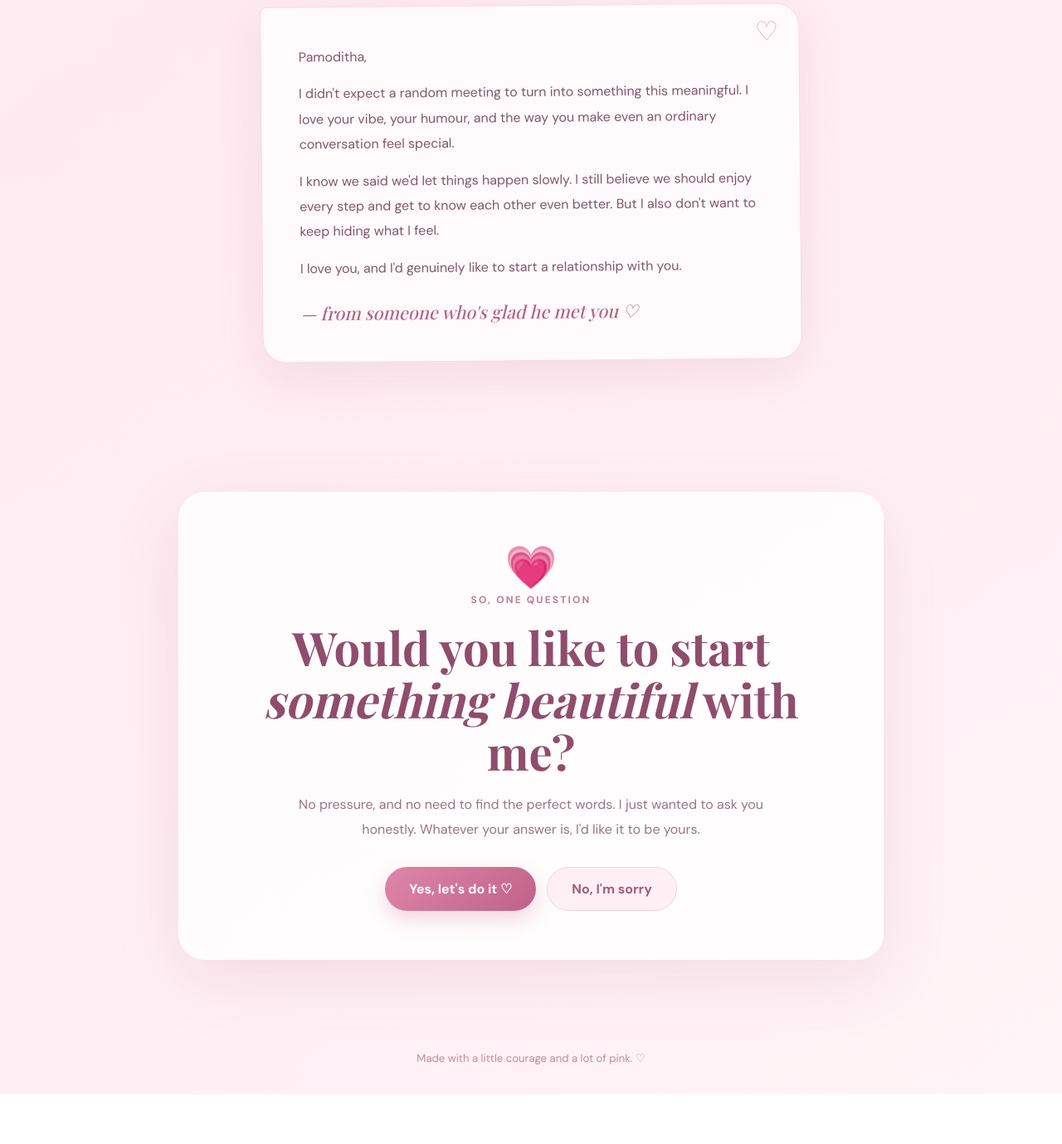
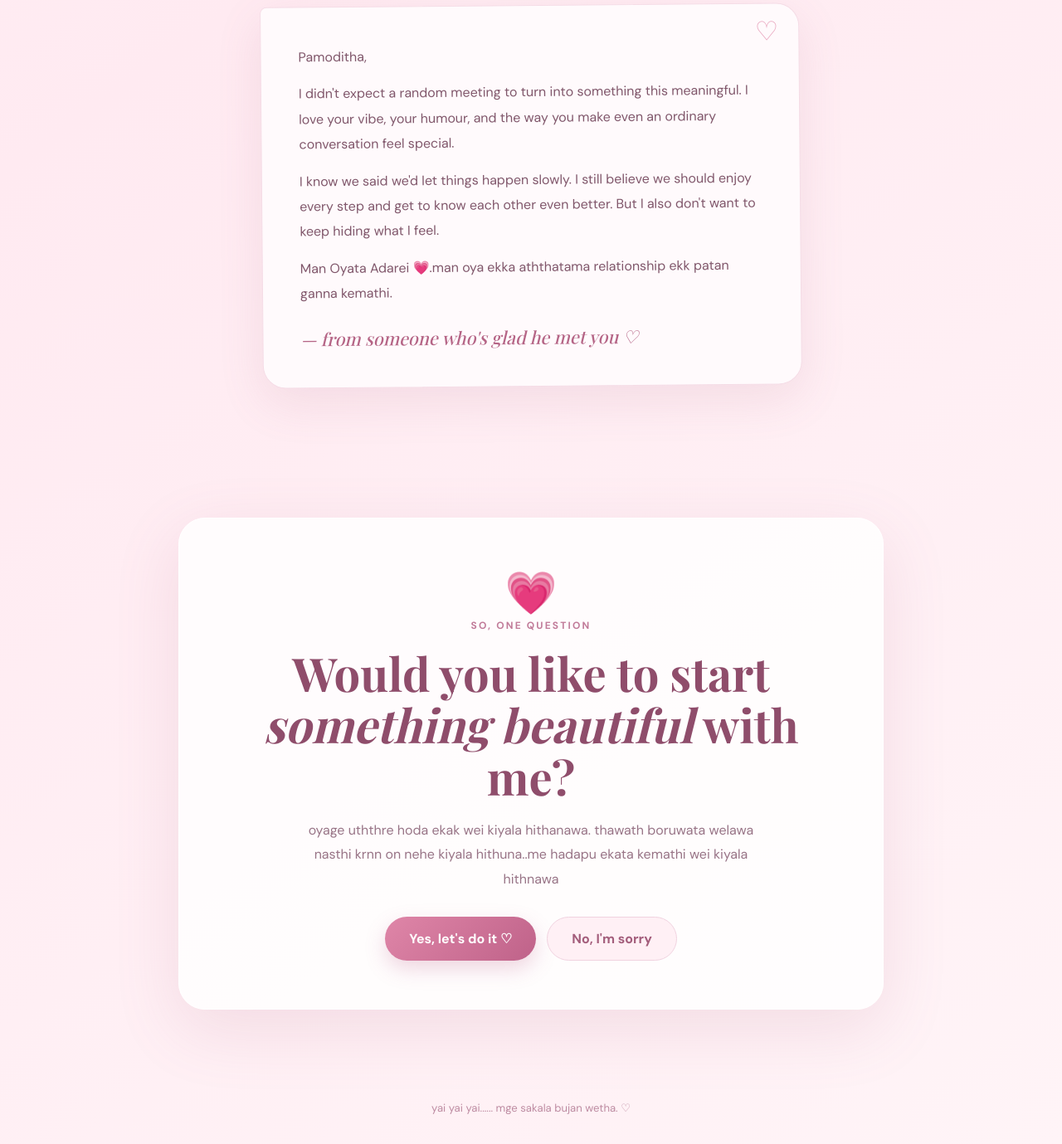
Before and after one commit to RaviVish12/pamoSup, a plain HTML site: page index.html in a window 1280 px wide. Shown: the part 1698-3077 px from the top of the page at 83% size. Before the commit the page ends 3017 px from the top, so only its background shows below. Drawn offline with nearby package versions, Linux system fonts and the light colour scheme; a web font is replaced by a local one.

Commit message:
Update index.html

```diff
--- a/index.html
+++ b/index.html
@@ -197,7 +197,7 @@
             <p>Pamoditha,</p>
             <p>I didn't expect a random meeting to turn into something this meaningful. I love your vibe, your humour, and the way you make even an ordinary conversation feel special.</p>
             <p>I know we said we'd let things happen slowly. I still believe we should enjoy every step and get to know each other even better. But I also don't want to keep hiding what I feel.</p>
-            <p>I love you, and I'd genuinely like to start a relationship with you.</p>
+            <p>Man Oyata Adarei 💗.man oya ekka aththatama relationship ekk patan ganna kemathi.</p>
             <div class="sign">— from someone who's glad he met you ♡</div>
           </div>
         </div>
@@ -210,7 +210,7 @@
           <div class="big-heart" aria-hidden="true">💗</div>
           <div class="section-label">so, one question</div>
           <h2>Would you like to start<br><em>something beautiful</em> with me?</h2>
-          <p class="ask">No pressure, and no need to find the perfect words. I just wanted to ask you honestly. Whatever your answer is, I'd like it to be yours.</p>
+          <p class="ask">oyage uththre hoda ekak wei kiyala hithanawa. thawath boruwata welawa nasthi krnn on nehe kiyala hithuna..me hadapu ekata kemathi wei kiyala hithnawa</p>
           <div class="buttons">
             <button class="yes" id="yesBtn">Yes, let's do it ♡</button>
             <button class="no" id="noBtn">No, I'm sorry</button>
@@ -220,7 +220,7 @@
       </div>
     </section>
   </main>
-  <footer>Made with a little courage and a lot of pink. ♡</footer>
+  <footer>yai yai yai...... mge sakala bujan wetha. ♡</footer>
 
   <script>
     const floaties = document.getElementById('floaties');
```
